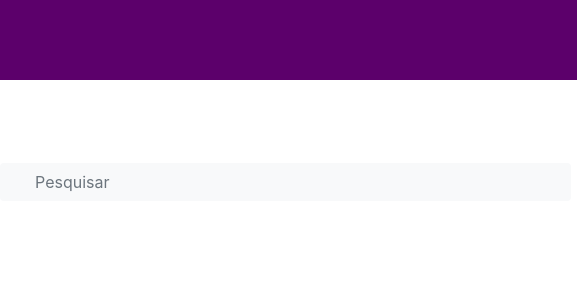
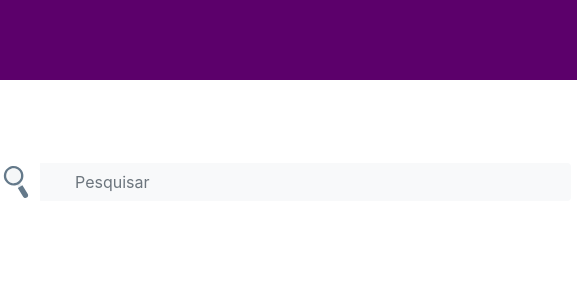
Before and after one commit to tibasoliver/The-Big-Boss, a plain HTML site: page compra.html in a window 1280 px wide. Shown: the top 286 px of the page, 0-577 px from the left. Drawn offline with nearby package versions, Linux system fonts and the light colour scheme.

Commit message:
Final update

```diff
--- a/compra.html
+++ b/compra.html
@@ -22,6 +22,7 @@
         </button>
         <div class="input-group md-form form-sm form-1 pl-0" style="width: 80%; padding: .5rem 1rem;">
             <div class="input-group-prepend">
+                <img src="src/img/search.svg" style="height: auto; width: 2rem; margin-right: 0.5rem;" alt="">
                 <span class="input-group-text" id="basic-text1" style="border: 0; background: #f8f9fa;"><i
                         class="fa fa-search" aria-hidden="true"></i></span>
             </div>
```
Also changed, not shown: home.html (+1 -0 lines), produto.html (+1 -0 lines).
